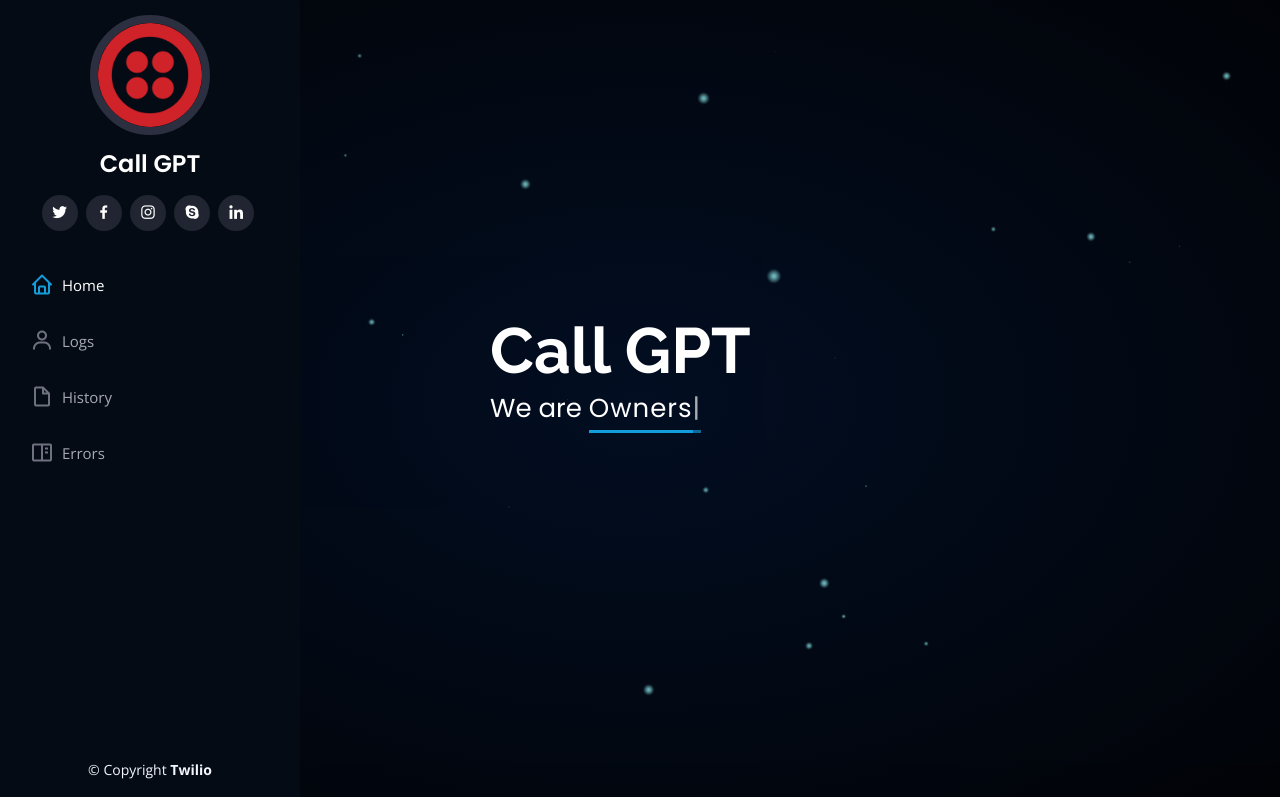
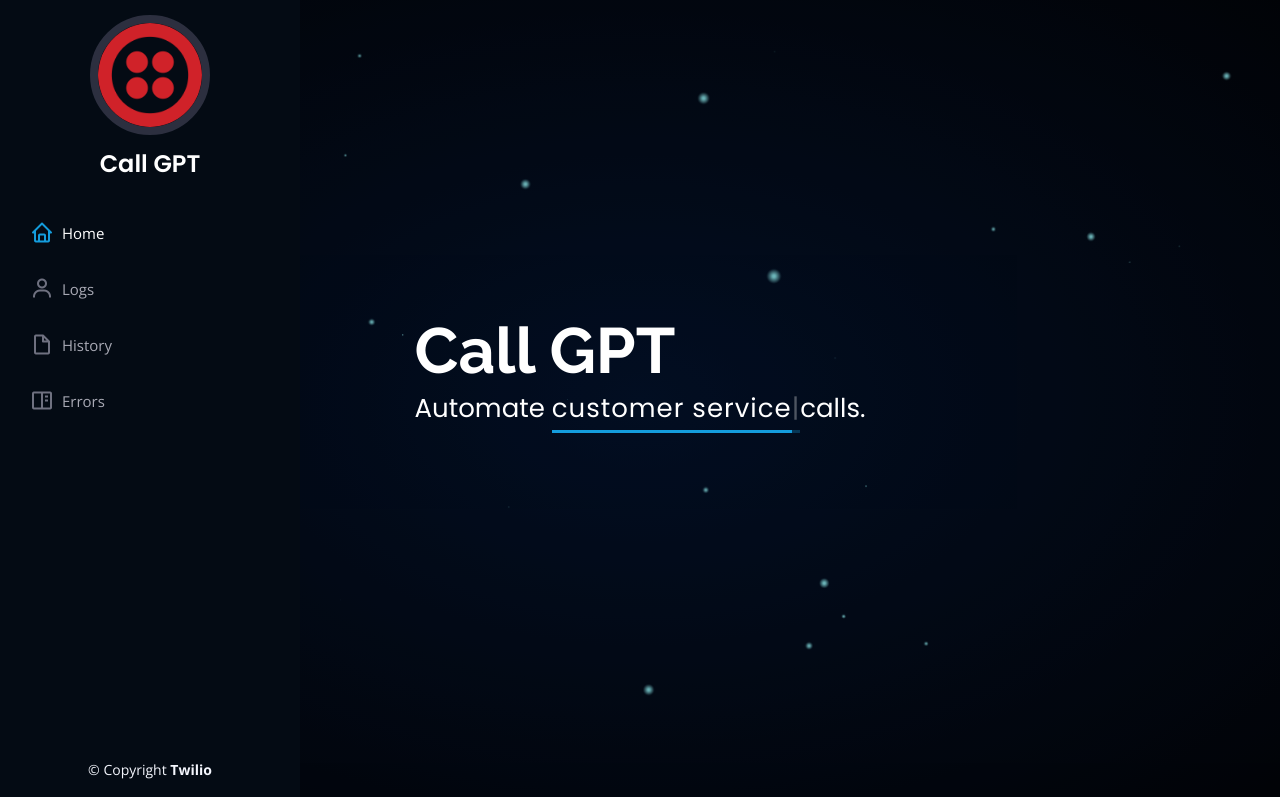
Before and after one commit to twilio-labs/call-gpt, a website: page public/index.html in a window 1280 px wide. Shown: the top 797 px of the page. Drawn offline with nearby package versions, Linux system fonts and the light colour scheme; no server answers.

Commit message:
Remove socials and update subheader in hero

```diff
--- a/public/index.html
+++ b/public/index.html
@@ -49,13 +49,6 @@
             <div class="profile">
                 <img src="assets/img/twiliologo.png" alt="" class="img-fluid rounded-circle">
                 <h1 class="text-light"><a href="index.html">Call GPT</a></h1>
-                <div class="social-links mt-3 text-center">
-                    <a href="#" class="twitter"><i class="bx bxl-twitter"></i></a>
-                    <a href="#" class="facebook"><i class="bx bxl-facebook"></i></a>
-                    <a href="#" class="instagram"><i class="bx bxl-instagram"></i></a>
-                    <a href="#" class="google-plus"><i class="bx bxl-skype"></i></a>
-                    <a href="#" class="linkedin"><i class="bx bxl-linkedin"></i></a>
-                </div>
             </div>
 
             <nav id="navbar" class="nav-menu navbar">
@@ -74,7 +67,7 @@
     <section id="hero" class="d-flex flex-column justify-content-center align-items-center">
         <div class="hero-container" data-aos="fade-in">
             <h1>Call GPT</h1>
-            <p>We are <span class="typed" data-typed-items="Builders, Owners, Curious, Positrons"></span></p>
+            <p>Automate <span class="typed" data-typed-items="support, customer service, sales, food delivery"></span>calls.</p>
         </div>
         <div id="mainbg">
             <div class="containerbg">
```
